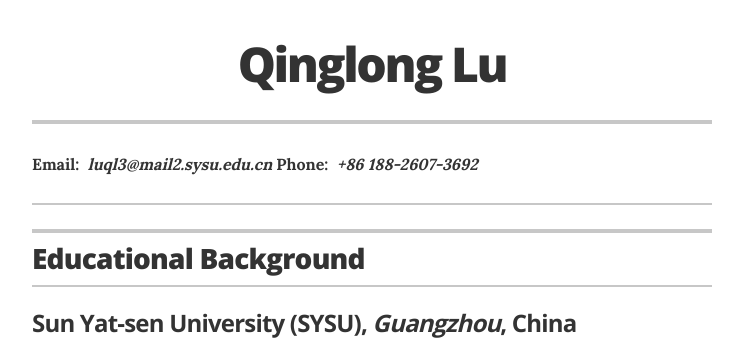
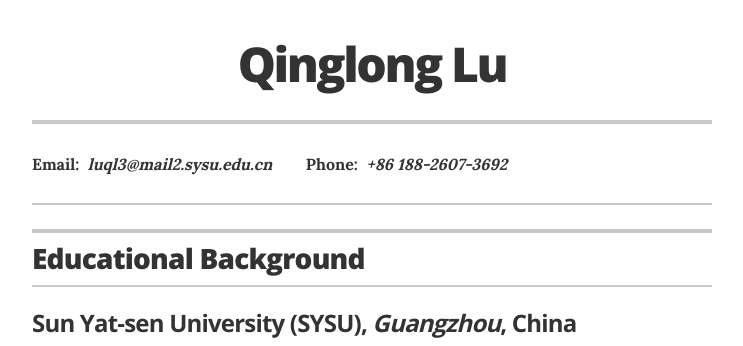
Before and after one commit to LastStriker/LastStriker.github.io, a Jekyll site: the page built from index.html, in a window 1280 px wide. Shown: the top 346 px of the page, without its empty margins (268-1011 px from the left). Built offline with Jekyll 4.4.1, drawn with Linux system fonts in a browser that asks for light colours.

Commit message:
CV version 1.9

```diff
--- a/_layouts/resume.html
+++ b/_layouts/resume.html
@@ -28,7 +28,7 @@
 
 
           <h2 class="header-title" itemprop="jobTitle">{{ site.resume_title }}</h2>
-          <h4 class="resume-item-details award-title" itemprop="description"><b>Email: &nbsp;</b><i>luql3@mail2.sysu.edu.cn</i><b>             Phone: &nbsp;</b><i>+86  188-2607-3692</i></h4>
+          <h4 class="resume-item-details award-title" itemprop="description"><b>Email: &nbsp;</b><i>luql3@mail2.sysu.edu.cn</i>&nbsp;&nbsp;&nbsp;&nbsp;&nbsp;&nbsp;&nbsp;&nbsp;<b>Phone: &nbsp;</b><i>+86  188-2607-3692</i></h4>
 
         </div>
 
```
